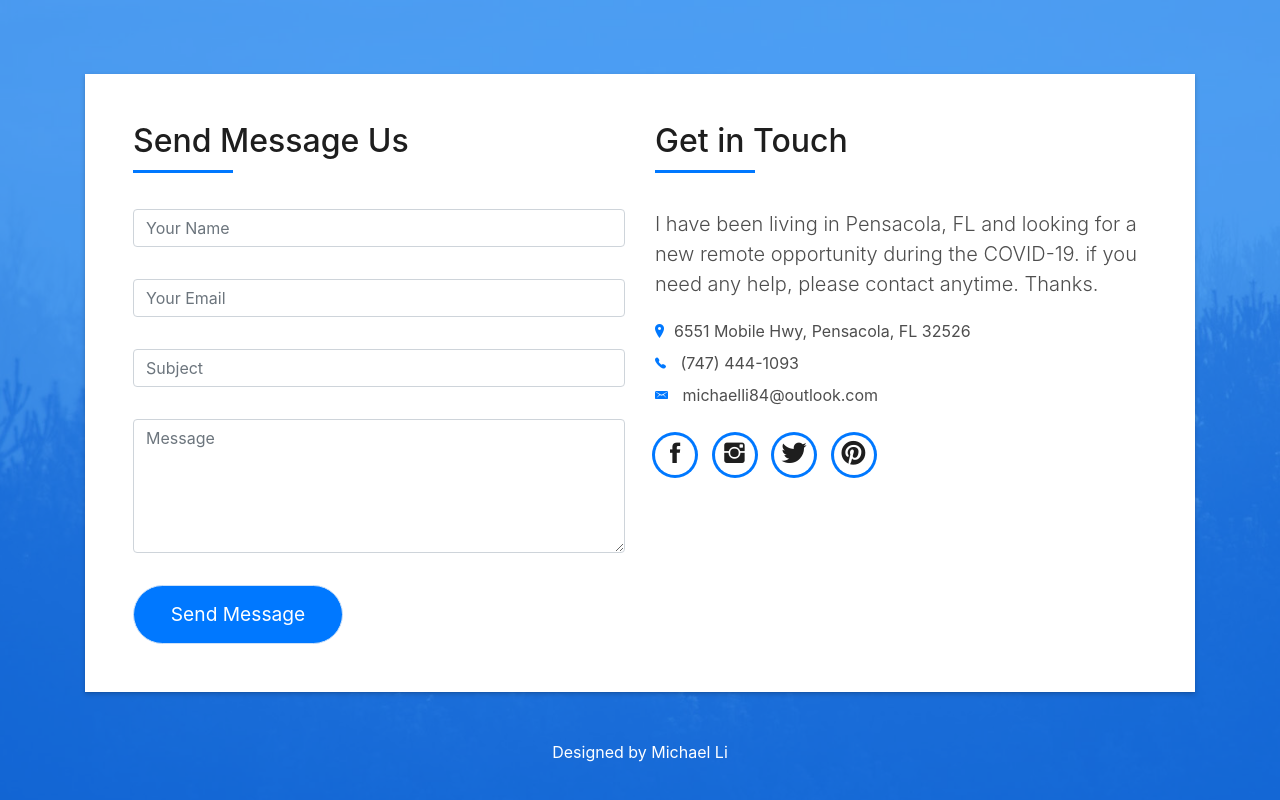
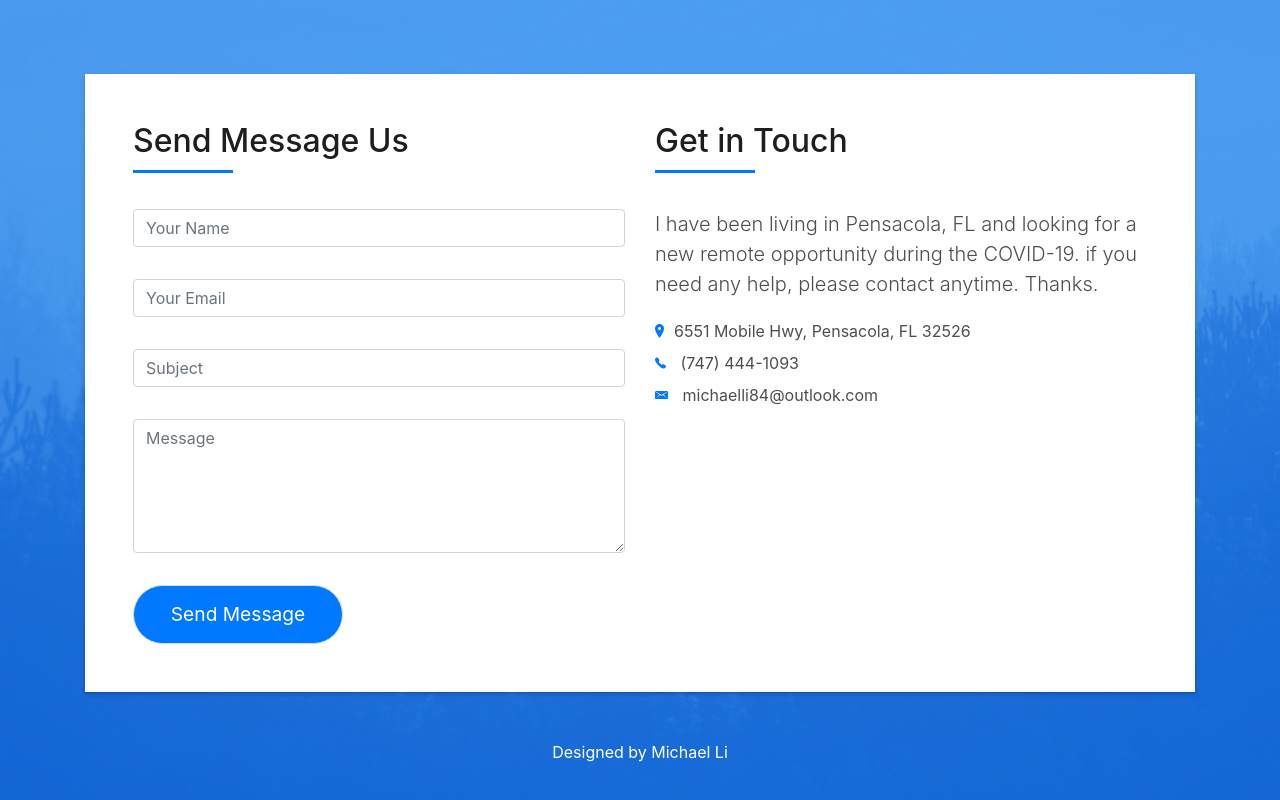
Before and after one commit to Michaelli84/Michaelli84.github.io, a plain HTML site: page index.html in a window 1280 px wide. Shown: the part 4654-5454 px from the top of the page. Drawn offline with Linux system fonts and the light colour scheme; files whose address does not match are found by name.

Commit message:
removed socials

```diff
--- a/index.html
+++ b/index.html
@@ -547,14 +547,6 @@
                       <li><span class="ion-email"></span> michaelli84@outlook.com</li>
                     </ul>
                   </div>
-                  <div class="socials">
-                    <ul>
-                      <li><a href=""><span class="ico-circle"><i class="ion-social-facebook"></i></span></a></li>
-                      <li><a href=""><span class="ico-circle"><i class="ion-social-instagram"></i></span></a></li>
-                      <li><a href=""><span class="ico-circle"><i class="ion-social-twitter"></i></span></a></li>
-                      <li><a href=""><span class="ico-circle"><i class="ion-social-pinterest"></i></span></a></li>
-                    </ul>
-                  </div>
                 </div>
               </div>
             </div>
@@ -568,12 +560,6 @@
           <div class="col-sm-12">
             <div class="copyright-box">
               <div class="credits">
-                <!--
-                  All the links in the footer should remain intact.
-                  You can delete the links only if you purchased the pro version.
-                  Licensing information: https://bootstrapmade.com/license/
-                  Purchase the pro version with working PHP/AJAX contact form: https://bootstrapmade.com/buy/?theme=DevFolio
-                -->
                 Designed by <a href="">Michael Li</a>
               </div>
             </div>
```
